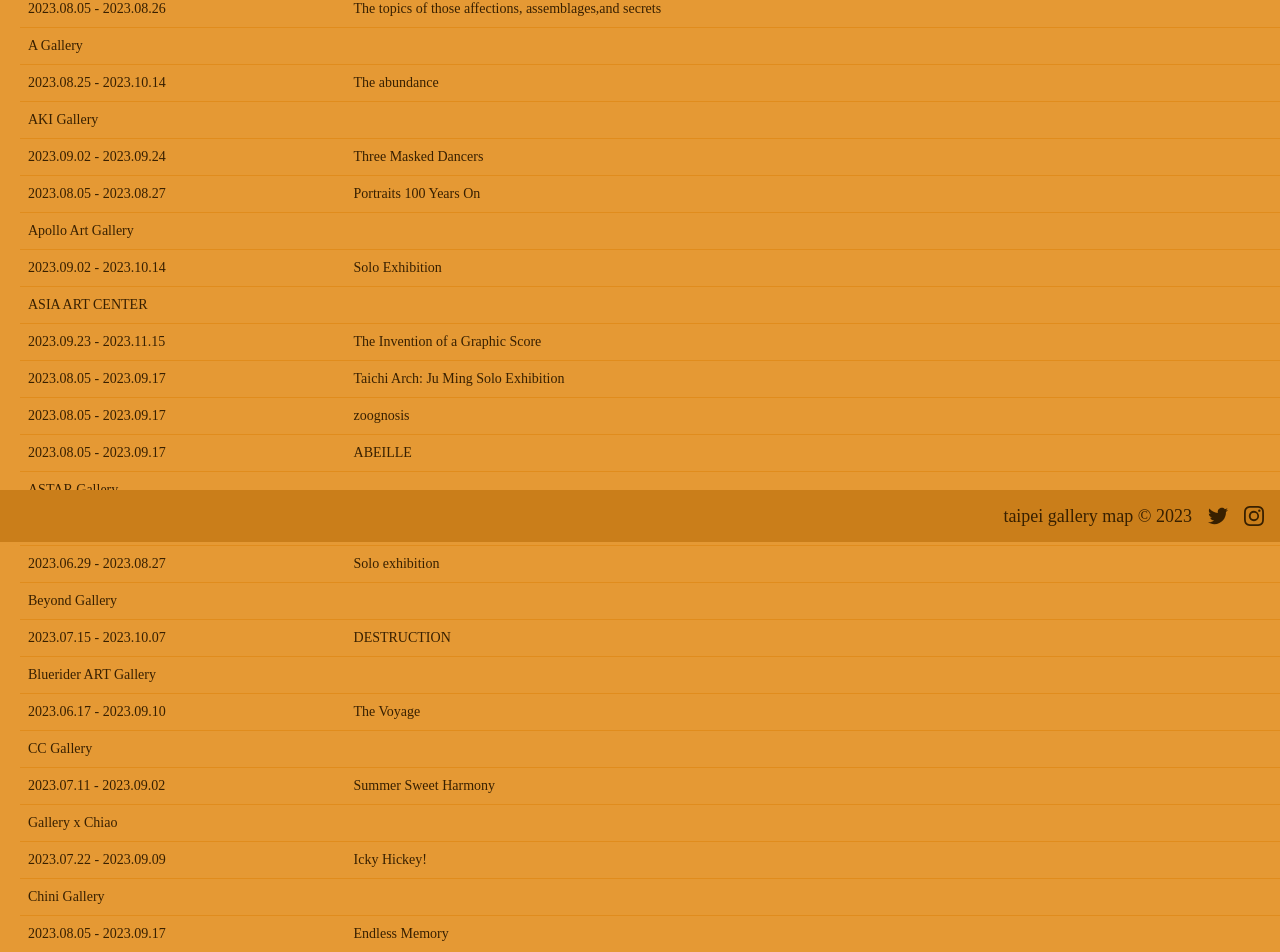
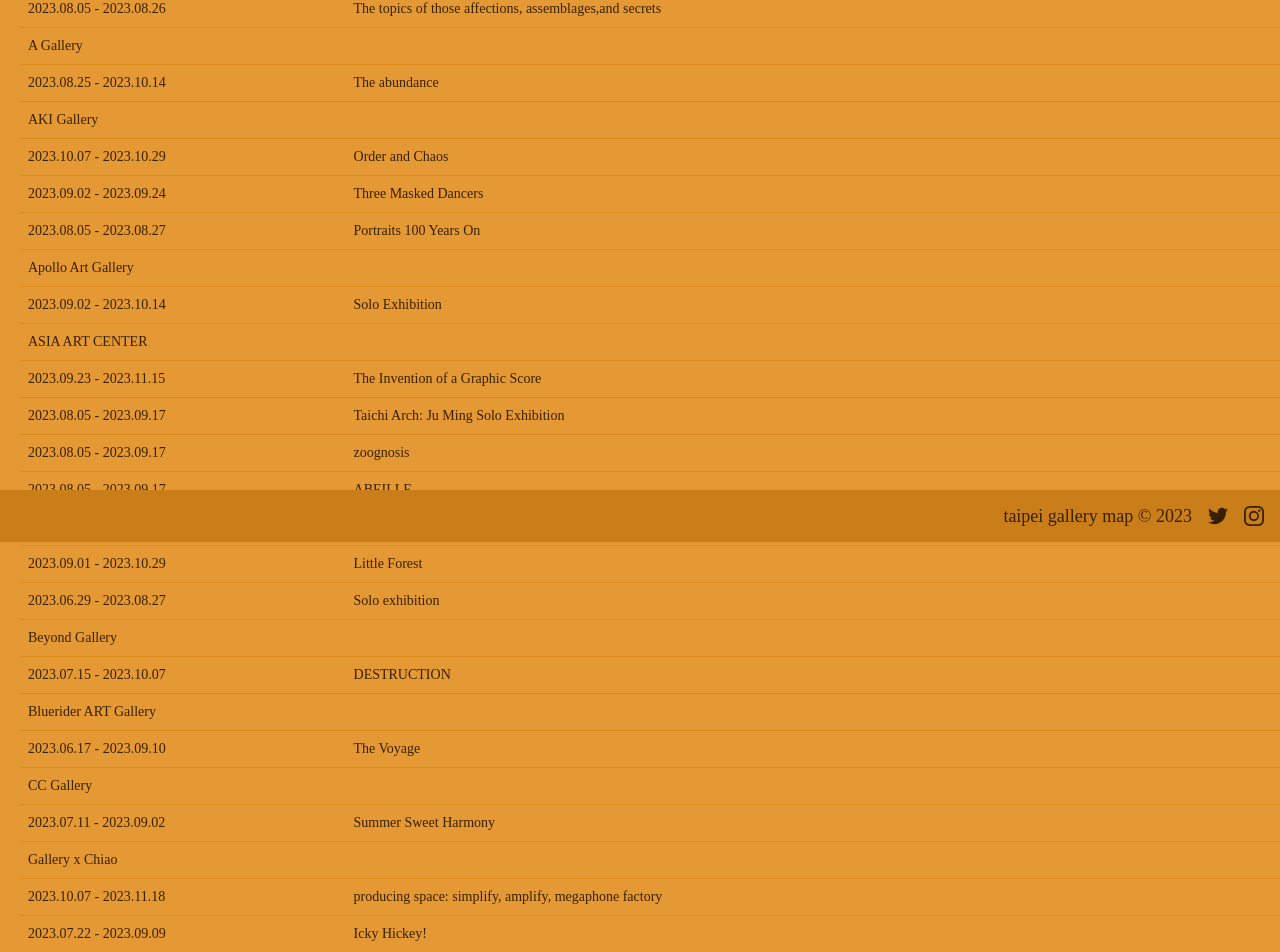
Before and after one commit to tjHsu/gallery-map, a Next.js app: page /events in a window 1280 px wide. Shown: the part 258-1210 px from the top of the page. Built offline with nearby package versions, Linux system fonts and the light colour scheme; a web font is replaced by a local one.

Commit message:
Update 04.10.ts

```diff
--- a/src/constants/Constants.ts
+++ b/src/constants/Constants.ts
@@ -262,6 +262,11 @@ export const GALLERIES = [
     website: "https://www.galleryaki.com/en/aki",
     isSeparator: false,
     exhibitions: [{
+      artist: "Uwe KOWSKI、Kai SCHIEMENZ",
+      showName: " Order and Chaos",
+      date: "2023.10.07 - 2023.10.29",
+      openingDate: "2023.10.07 sat 16:00"
+    },{
       artist: "Liang-Yin WANG, Hsuan HUNG, Jing-Yun OU",
       showName: "Three Masked Dancers",
       date: "2023.09.02 - 2023.09.24",
@@ -843,6 +848,11 @@ export const GALLERIES = [
     website: "https://www.galleryxchiao.com/",
     isSeparator: false,
     exhibitions: [{
+      artist: "ss space space",
+      showName: "producing space: simplify, amplify, megaphone factory",
+      date: "2023.10.07 - 2023.11.18",
+      openingDate: "2023.10.07 sat 14:00-17:00"
+    },{
       artist: "Beryl Wu",
       showName: "Icky Hickey!",
       date: "2023.07.22 - 2023.09.09",
@@ -2778,6 +2788,11 @@ export const GALLERIES = [
     website: "https://www.tkgplus.com/en/",
     isSeparator: false,
     exhibitions: [{
+      artist: "Chou Yu-Cheng",
+      showName: "Paper Folding",
+      date: "2023.10.07 - 2024.01.27",
+      openingDate: "2023.10.07 sat 16:30"
+    },{
       artist: "Chung Chung-Yu",
       showName: "Clock In, Clock Out",
       date: "2023.07.15 - 2023.10.07",
```
